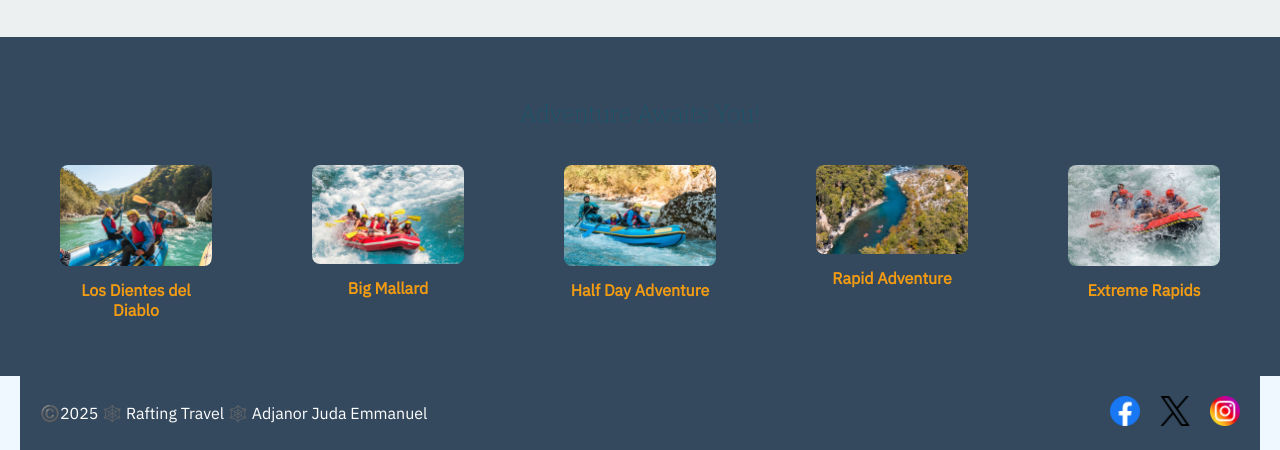
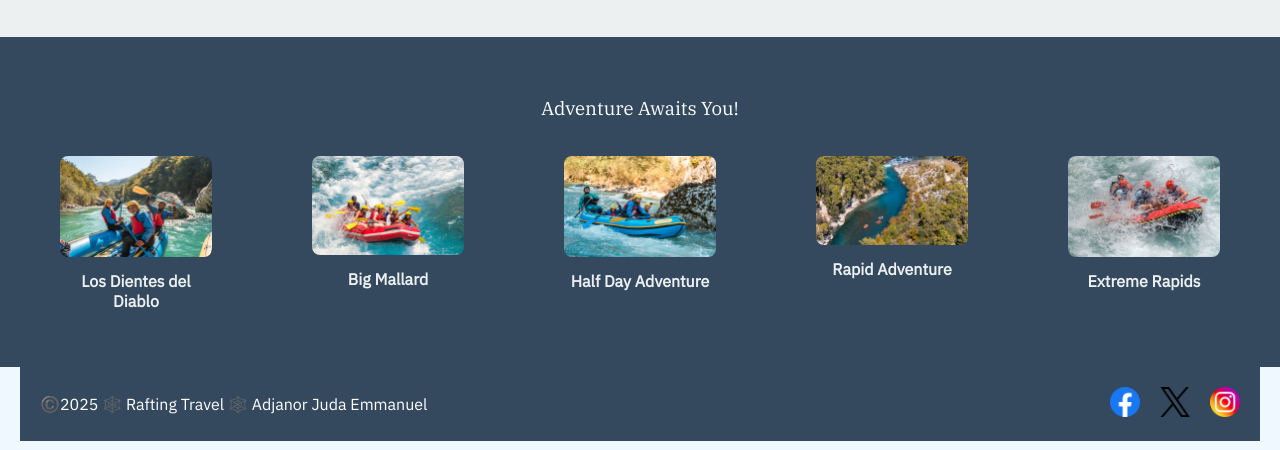
Before and after one commit to ybn-trey/wdd130, a plain HTML site: page wwr/about.html in a window 1280 px wide. Shown: the part 1030-1480 px from the top of the page. Drawn offline with Linux system fonts and the light colour scheme.

Commit message:
more corrections about us

```diff
--- a/wwr/about.html
+++ b/wwr/about.html
@@ -47,7 +47,7 @@
         </section>
 
         <section class="adventures">
-            <h2>Adventure Awaits You!</h2>
+            <h3>Adventure Awaits You!</h2>
             <div class="adventure-gallery">
               <figure>
                 <img src="images/wwr_1.jpg" alt="Los Dientes del Diablo">
--- a/wwr/styles/rafting.css
+++ b/wwr/styles/rafting.css
@@ -29,6 +29,7 @@
     font-style: normal;
     color: var(--primary-color);
   }
+
 
   /*p {
     line-height: 1.6;
@@ -190,9 +191,13 @@
     color: white;
   }
 
-  .adventures h2 {
+  .adventures h3 {
     text-align: center;
     margin-bottom: 20px;
+    font-family: 'IBM Plex Serif', serif;
+    font-weight: 400;
+    font-style: normal;
+    color: var(--footer-font-color);
   }
 
   .adventure-gallery {
@@ -218,7 +223,7 @@
     margin-top: 10px;
     font-size: 1rem;
     font-weight: bold;
-    color: #f39c12;
+    color: #ecf0f1;
   }
 
   /*section {
```
